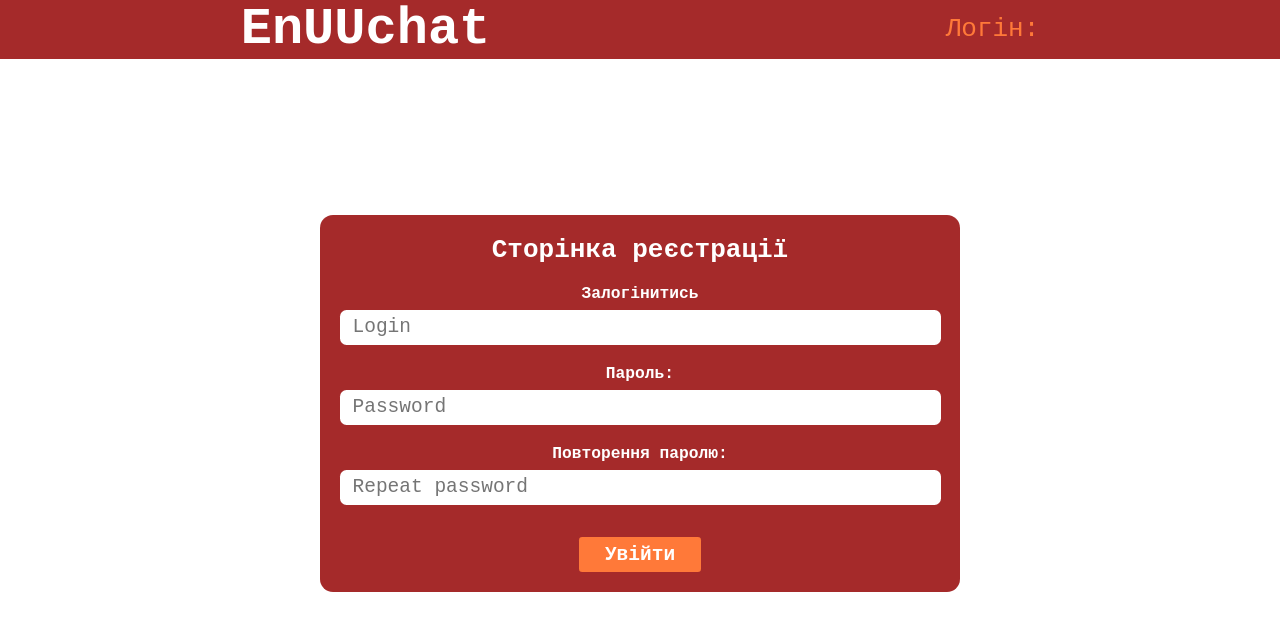
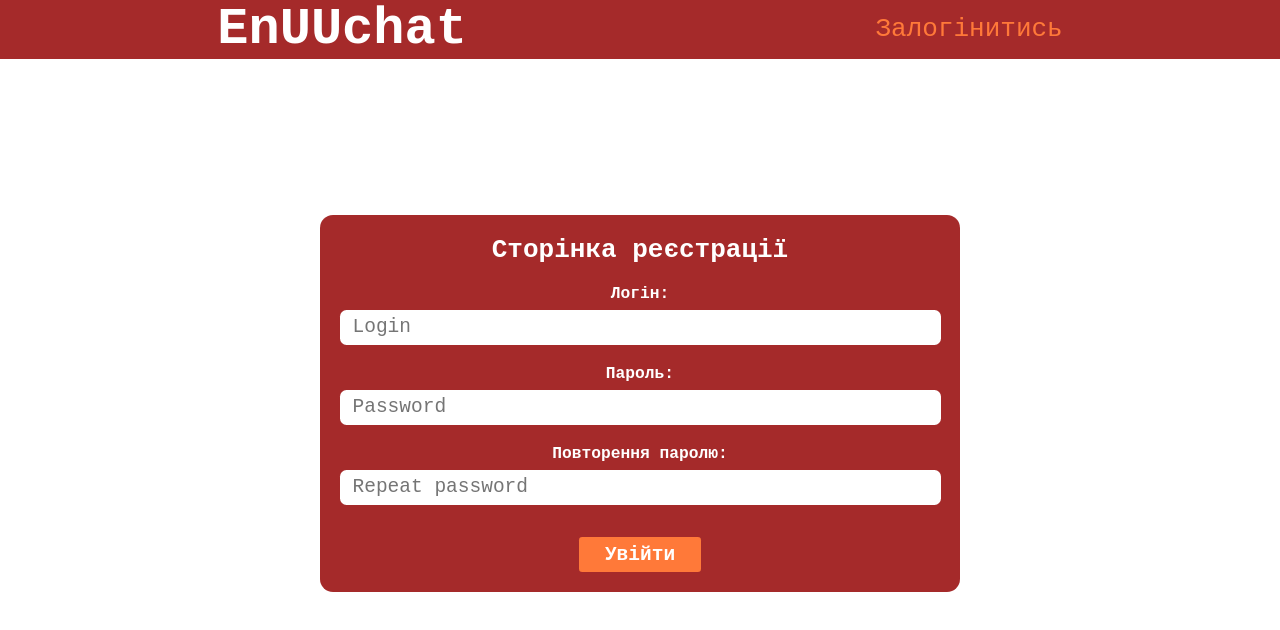
Before and after one commit to EnUUshKA/chatYurasika, a website: page static/register.html in a window 1280 px wide. Drawn offline with nearby package versions, Linux system fonts and the light colour scheme.

Commit message:
EnUU new4

```diff
--- a/static/register.html
+++ b/static/register.html
@@ -11,12 +11,12 @@
     <main>
         <header class="header">
             <h1>EnUUchat</h1>
-            <a class="link" href="/login">Логін:</a>
+            <a class="link" href="/login">Залогінитись</a>
         </header>
         <form class="register-form" id="register-form">
             <div class="register-form__container">
                 <h1 class="register-form__title">Сторінка реєстрації</h1>
-                <label for="login" class="register-form__label">Залогінитись</label>
+                <label for="login" class="register-form__label">Логін:</label>
                 <input type="text" id="login" name="login" class="register-form__input" placeholder="Login">
 
                 <label for="password" class="register-form__label">Пароль:</label>
```
